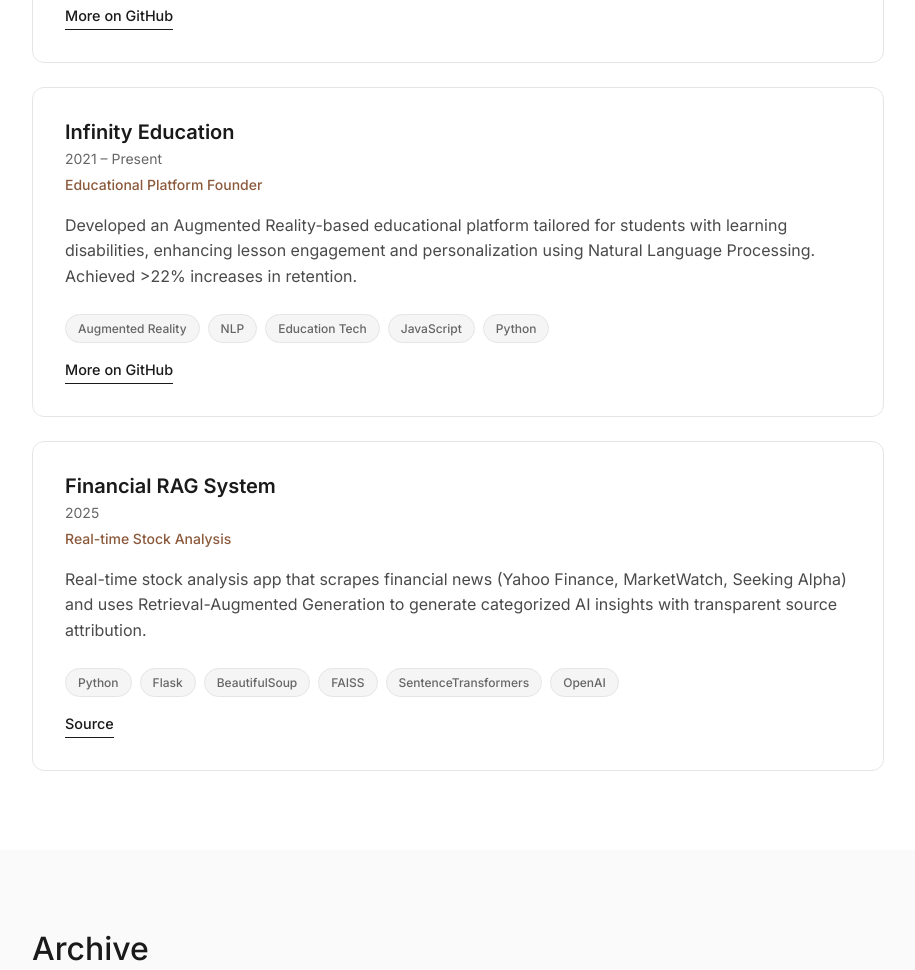
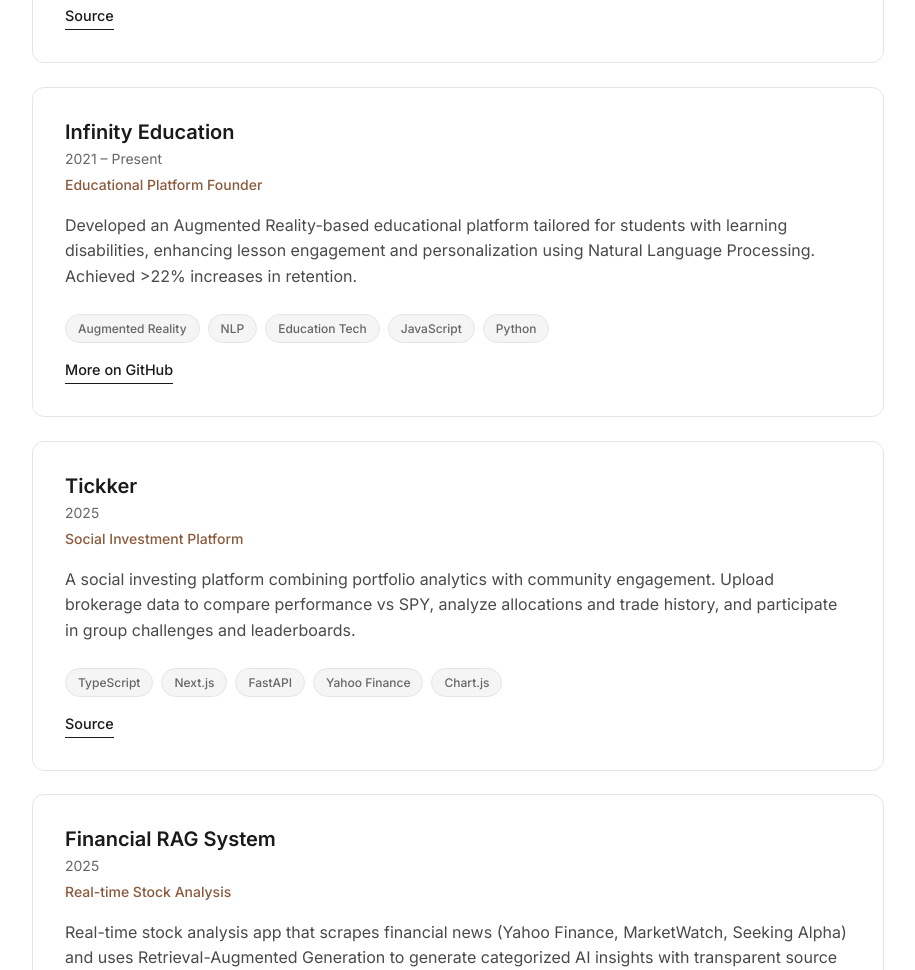
Before and after one commit to IshanAhluwalia/Portfolio, a plain HTML site: page index.html in a window 1280 px wide. Shown: the part 2647-3617 px from the top of the page, without its empty margins (182-1097 px from the left). Drawn offline with Linux system fonts and the light colour scheme.

Commit message:
Add Tickker project with GitHub source link

```diff
--- a/index.html
+++ b/index.html
@@ -147,7 +147,7 @@
                     </div>
 
                     <div class="project-links">
-                        <a class="project-link" href="https://github.com/IshanAhluwalia" target="_blank" rel="noopener">More on GitHub</a>
+                        <a class="project-link" href="https://github.com/IshanAhluwalia/AIcaddie" target="_blank" rel="noopener">Source</a>
                     </div>
                 </div>
 
@@ -172,6 +172,29 @@
 
                     <div class="project-links">
                         <a class="project-link" href="https://github.com/IshanAhluwalia" target="_blank" rel="noopener">More on GitHub</a>
+                    </div>
+                </div>
+
+                <div class="project-card">
+                    <div class="project-header">
+                        <div>
+                            <h5 class="project-title">Tickker</h5>
+                            <p class="project-year">2025</p>
+                            <p class="project-award">Social Investment Platform</p>
+                        </div>
+                    </div>
+                    <p class="project-description">
+                        A social investing platform combining portfolio analytics with community engagement. Upload brokerage data to compare performance vs SPY, analyze allocations and trade history, and participate in group challenges and leaderboards.
+                    </p>
+                    <div class="project-tech">
+                        <span>TypeScript</span>
+                        <span>Next.js</span>
+                        <span>FastAPI</span>
+                        <span>Yahoo Finance</span>
+                        <span>Chart.js</span>
+                    </div>
+                    <div class="project-links">
+                        <a class="project-link" href="https://github.com/IshanAhluwalia/Tickker" target="_blank" rel="noopener">Source</a>
                     </div>
                 </div>
 
```
